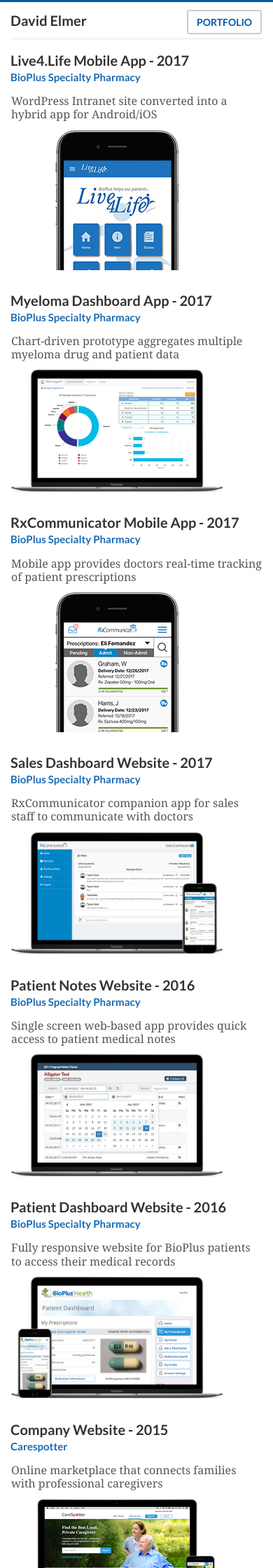
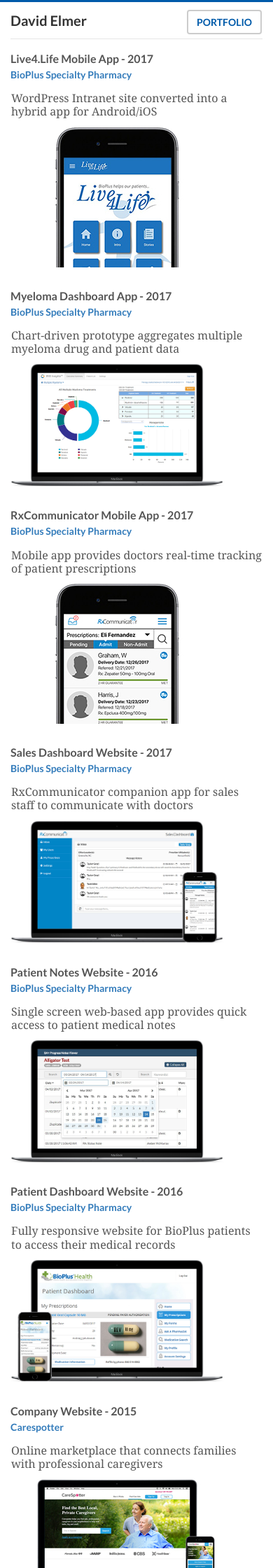
Before and after one commit to phillycc/phillycc.github.io, a Jekyll site: the page built from index.html, in a window 390 px wide. Shown: the top 2240 px of the page at 70% size. Built offline with Jekyll 4.4.1, drawn with Linux system fonts in a browser that asks for light colours.

Commit message:
Updated mobile styles

```diff
--- a/css/styles.css
+++ b/css/styles.css
@@ -450,13 +450,19 @@
     margin-bottom: 15px;
   }
   .post-title {
-    font-size: 22px;
+    font-size: 16px !important;
+      color: #555 !important;
   }
   /* Center headings when mobile */
   .page-title,
   .page-subtitle,
   .meta {
-    text-align: center;
+    text-align: left;
+    font-size: 20px;
+  }
+  .post-employer {
+     font-size:14px;
+     opacity:0.8;
   }
 }
 @media print {
```
